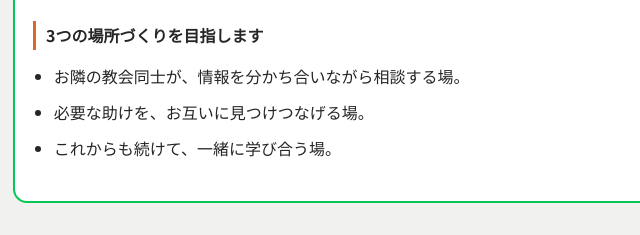
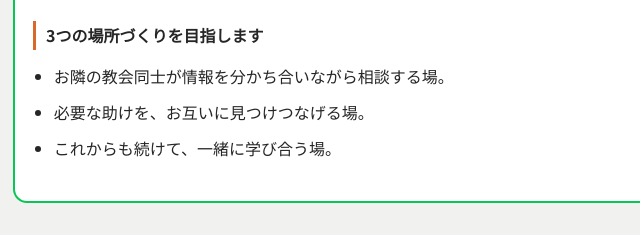
Before and after one commit to sugawaramichio/worship-roster-app, a plain HTML site: page nacham/index.html in a window 1280 px wide. Shown: the part 6830-7065 px from the top of the page, 267-907 px from the left. Drawn offline with Linux system fonts and the light colour scheme.

Commit message:
ナーハムBSハンドアウト: 3つの場の文言をプログラムと統一
Co-Authored-By: Claude Opus 5.5 <noreply@anthropic.com>

```diff
--- a/nacham/index.html
+++ b/nacham/index.html
@@ -307,7 +307,7 @@ footer{margin-top:44px;padding-top:16px;border-top:1px solid var(--line);font-si
     <p class="line-url">https://line.me/R/ti/g/tyBHwcpvDX</p>
     <h3>3つの場所づくりを目指します</h3>
     <ul class="list">
-      <li>お隣の教会同士が、情報を分かち合いながら相談する場。</li>
+      <li>お隣の教会同士が情報を分かち合いながら相談する場。</li>
       <li>必要な助けを、お互いに見つけつなげる場。</li>
       <li>これからも続けて、一緒に学び合う場。</li>
     </ul>
```
